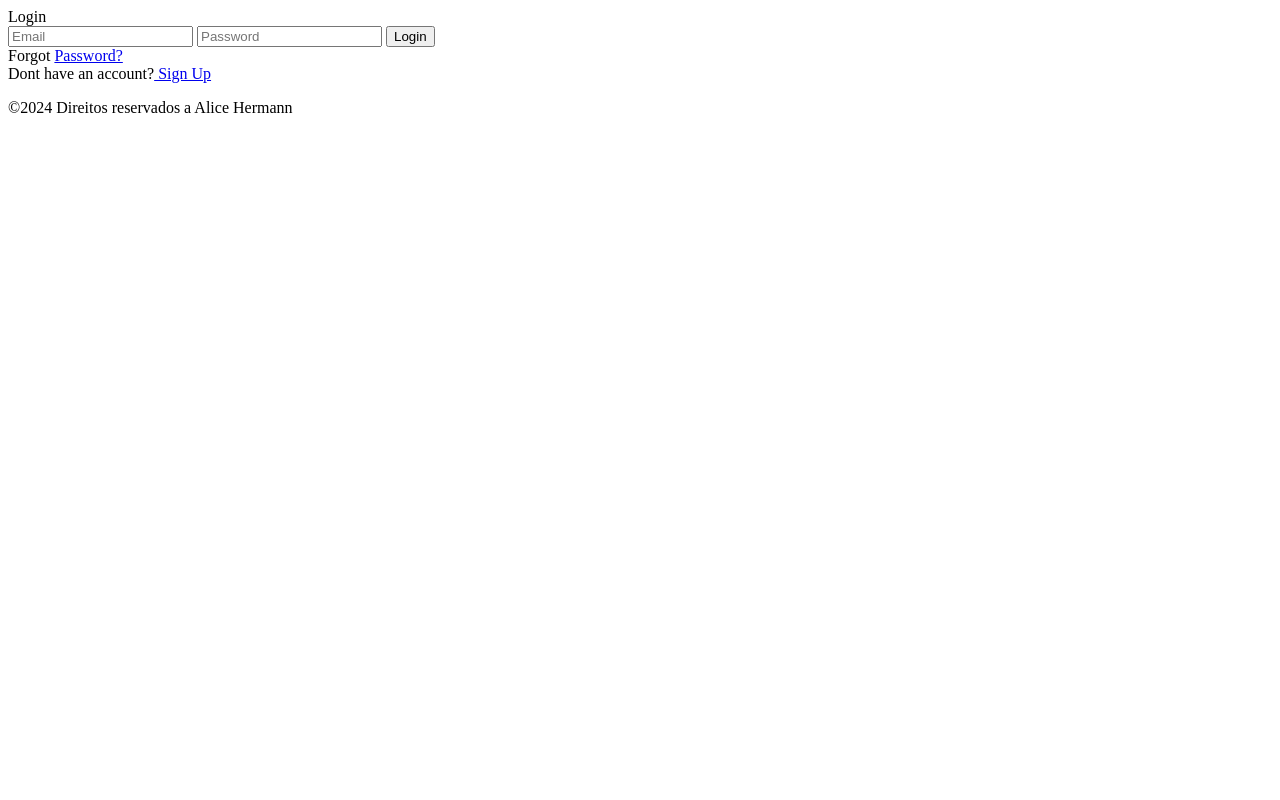
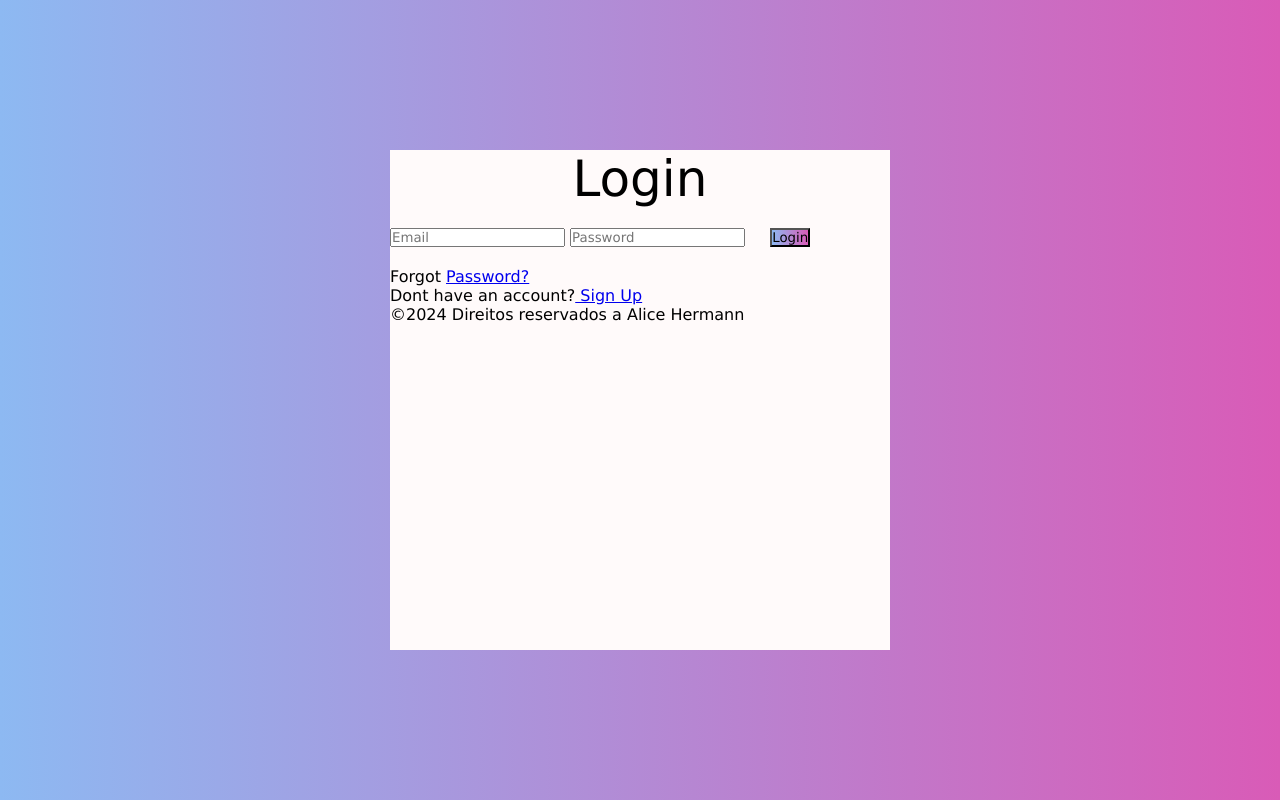
Before and after one commit to MoonHatsuki/Recriando_sites, a plain HTML site: page index.html in a window 1280 px wide. Drawn offline with Linux system fonts and the light colour scheme.

Commit message:
estudando estilos

```diff
--- /dev/null
+++ b/Style/indexStyle.css
@@ -0,0 +1,29 @@
+*{
+    box-sizing: border-box;
+    margin: 0;
+    padding: 0;
+    font-family: 'Lucida Sans', 'Lucida Sans Regular', 'Lucida Grande', 'Lucida Sans Unicode', Geneva, Verdana, sans-serif ;
+
+}
+body{
+    background: linear-gradient(90deg, #8db9f2 0%,#d95bb7 100%);
+    width: 100%;
+    min-height: 100vh;
+    display: flex;
+    justify-content: center;
+    align-items: center;
+}
+.container{
+    background-color: snow;
+    width: 500px;
+    height: 500px;
+}
+.header{
+    font-size: 50px;
+    text-align: center;
+}
+.button{
+    background: linear-gradient(90deg, #8db9f2 0%,#d95bb7 100%);
+    margin: 20px;
+
+}
--- a/index.html
+++ b/index.html
@@ -3,28 +3,32 @@
 
 <head>
     <meta charset="UTF-8">
+    <meta name="Author" content="Alice Hermann">
     <meta name="viewport" content="width=device-width, initial-scale=1.0">
-    <meta name="Author" content="Alice Hermann">
+    <link rel="stylesheet" href="Style/indexStyle.css">
     <title>Exercícios Frontend</title>
 </head>
 
 <body>
-    <header>
+    <div class="container">
+        <div class="header">
             Login
-    </header>
-    <div>
+        </div>
+        <div class="formulario">
             <!--Formularios-->
             <input type="email" id="email" placeholder="Email">
             <input type="senha" id="senha" placeholder="Password">
-        <button>Login</button>
+            <button class="button" type="submit" value="submit">Login</button>
             <div>Forgot
-        <a href="forPass.html">Password?</a></div>
+                <a href="forPass.html">Password?</a>
+            </div>
         </div>
         <class="signUp" div> Dont have an account?<a href="signUp.html"> Sign Up</a>
-    </div>
             <footer>
                 <p>&copy;2024 Direitos reservados a Alice Hermann</p>
             </footer>
+    </div>
+
 </body>
 
 </html>
```
Also changed, not shown: Style/index-style.css (deleted, +0 -13 lines). Lines whose indentation alone changed are shown as unchanged.
